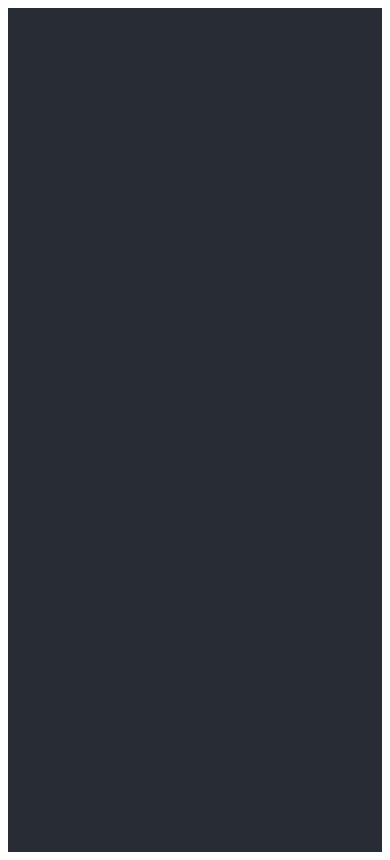
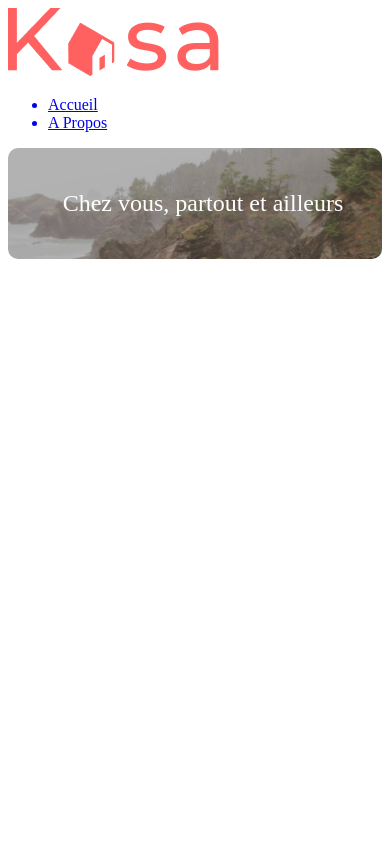
Before and after one commit to SDlevelUp/Kasa, a React (Create React App) app in the folder kasa/: page / in a window 390 px wide. Built offline with nearby package versions, Linux system fonts and the light colour scheme.

Commit message:
Création banner.jsx

```diff
--- a/kasa/src/App.js
+++ /dev/null
@@ -1,15 +0,0 @@
-
-import './App.css';
-
-function App() {
-  return (
-    <div className="App">
-      <header className="App-header">
-
-
-      </header>
-    </div>
-  );
-}
-
-export default App;
--- /dev/null
+++ b/kasa/src/components/Banner/Banner.css
@@ -0,0 +1,58 @@
+.banner {
+    display: flex;
+    justify-content: center;
+    align-items: center;
+    height: 223px;
+    border-radius: 25px;
+    position: relative;
+    margin-bottom: 43px;
+    overflow: hidden;
+}
+
+.banner__img {
+    width: 100%;
+    height: 100%;
+    position: absolute;
+    object-fit: cover;
+    filter: brightness(70%);
+}
+
+.banner__text {
+    font-family: Montserrat;
+    font-size: 48px;
+    font-weight: 500;
+    align-items: center;
+    justify-content: center;
+    display: flex;
+}
+
+.banner__text {
+    position: absolute;
+    text-align: center;
+    color: white;
+    font-size: 48px;
+    font-weight: 500;
+    z-index: 50;
+}
+
+
+@media screen and (max-width: 768px) {
+    .banner__text {
+        font-size: 30px;
+    }
+}
+
+@media screen and (max-width: 480px) {
+    .banner {
+        margin-bottom: 22px;
+        height: 111px;
+        border-radius: 10px;
+        overflow: hidden;
+    }
+
+    .banner__text {
+        text-align: inherit;
+        padding-left: 16px;
+        font-size: 24px;
+    }
+}
--- /dev/null
+++ b/kasa/src/components/Banner/Banner.jsx
@@ -0,0 +1,12 @@
+import React from "react";
+import "./Banner.css"
+const Banner = ({ image, text }) => {
+    return (
+        <div className="banner">
+            <img src={image} alt="" className="banner__img" />
+            {text ? <h1 className="banner__text">{text}</h1> : null}
+        </div>
+    );
+};
+
+export default Banner;
--- a/kasa/src/index.js
+++ b/kasa/src/index.js
@@ -1,10 +1,56 @@
-import React from 'react';
-import ReactDOM from 'react-dom/client';
-import App from './App';
+import React from "react";
+import ReactDOM from "react-dom/client";
+import reportWebVitals from "./reportWebVitals";
 
-const root = ReactDOM.createRoot(document.getElementById('root'));
+
+import { BrowserRouter as Router, Routes, Route } from 'react-router-dom';
+
+import Header from "./components/Header/Header"
+import Home from "./pages/Home/Home"
+
+
+
+import "./index.css";
+
+// Import Pages
+
+
+// Import Components
+
+
+
+
+
+
+
+// Import About
+
+
+const root = ReactDOM.createRoot(document.getElementById("root"));
 root.render(
-  <React.StrictMode>
-    <App />
-  </React.StrictMode>
-);
+    <React.StrictMode>
+        <Router>
+            <Header />
+            <Routes>
+                <Route path="/" element={<Home />} />
+
+
+            </Routes>
+
+        </Router>
+            </React.StrictMode>
+
+
+
+
+
+
+)
+
+
+
+
+// If you want to start measuring performance in your app, pass a function
+// to log results (for example: reportWebVitals(console.log))
+// or send to an analytics endpoint. Learn more: https://bit.ly/CRA-vitals
+reportWebVitals();
--- /dev/null
+++ b/kasa/src/pages/Home/Home.jsx
@@ -0,0 +1,21 @@
+import React from "react";
+import "./Home.css";
+import Banner from "../../components/Banner/Banner";
+import homeBanner from "../../assets/banner.png";
+
+
+function Home() {
+    return (
+        <main className="home">
+
+            <Banner
+                image={homeBanner}
+                text="Chez vous, partout et ailleurs"
+            />
+        </main>
+
+    );
+
+}
+
+export default Home;
```
Also changed, not shown: kasa/src/App.jsx (added, +22 -0 lines), kasa/src/components/Header/Header.css (added), kasa/src/components/Rentals/Rentals.css (added), kasa/src/components/Rentals/Rentals.jsx (added), kasa/src/data/about.json (renamed from kasa/src/datas/about.json), kasa/src/data/rentals.json (renamed from kasa/src/datas/rentals.json), kasa/src/pages/Home/Home.css (added), 1 other file (tests, documents, lock files or other folders).
